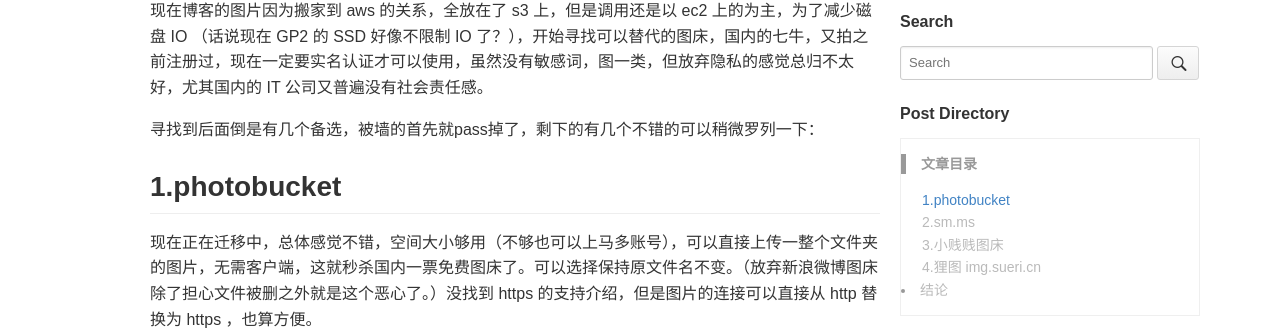
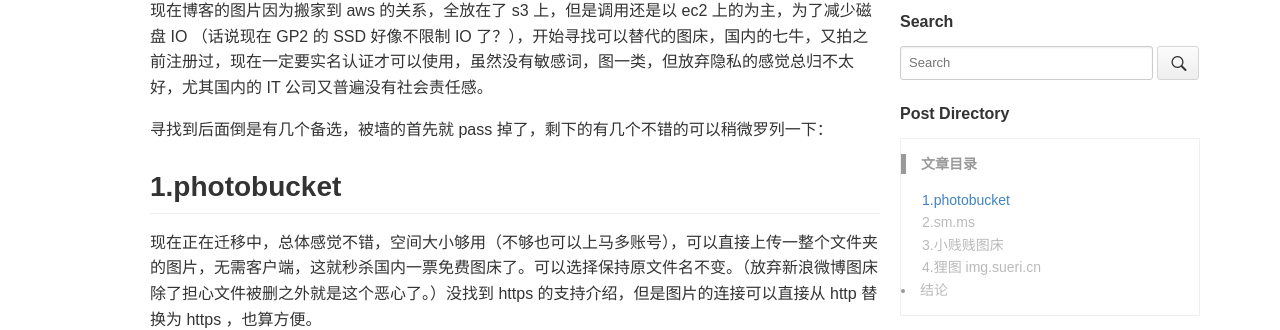
Before and after one commit to berrythinking/berrythinking.github.io, a Jekyll site: the page built from _posts/blog/2016-12-30-推荐一个好用的图床.md, in a window 1280 px wide. Shown: the part 222-552 px from the top of the page. Built offline with Jekyll 4.4.1, drawn with Linux system fonts in a browser that asks for light colours; comment, search, counter and statistics services are not loaded.

Commit message:
adding space

```diff
--- a/_posts/blog/2016-12-30-推荐一个好用的图床.md
+++ b/_posts/blog/2016-12-30-推荐一个好用的图床.md
@@ -10,7 +10,7 @@ keywords: 图床, photobucket, 七牛, 又拍云, sm.ms, 小贱贱
 现在博客的图片因为搬家到 aws 的关系，全放在了 s3 上，但是调用还是以 ec2 上的为主，为了减少磁盘 IO （话说现在 GP2 的 SSD 好像不限制 IO 了？），开始寻找可以替代的图床，国内的七牛，又拍之前注册过，现在一定要实名认证才可以使用，虽然没有敏感词，图一类，但放弃隐私的感觉总归不太好，尤其国内的 IT 公司又普遍没有社会责任感。
 
 
-寻找到后面倒是有几个备选，被墙的首先就pass掉了，剩下的有几个不错的可以稍微罗列一下：
+寻找到后面倒是有几个备选，被墙的首先就 pass 掉了，剩下的有几个不错的可以稍微罗列一下：
 
 
 ## 1.photobucket ##
```
